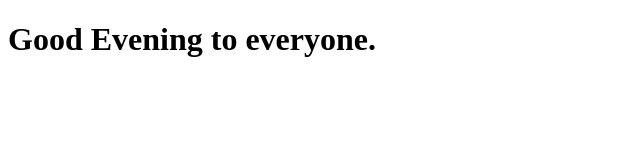
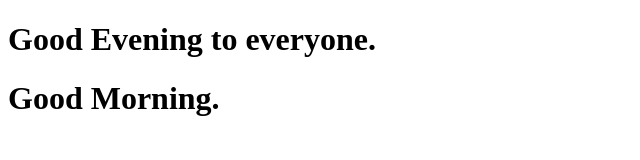
Before and after one commit to tahirarain085/newassingmet, a plain HTML site: page index.html in a window 1280 px wide. Shown: the whole page, without its empty margins (0-640 px from the left). Drawn offline with Linux system fonts and the light colour scheme.

Commit message:
Update index.html

```diff
--- a/index.html
+++ b/index.html
@@ -7,5 +7,6 @@
 </head>
 <body>
     <h1>Good Evening to everyone.</h1>
+    <h1>Good Morning.</h1>
 </body>
 </html>
```
